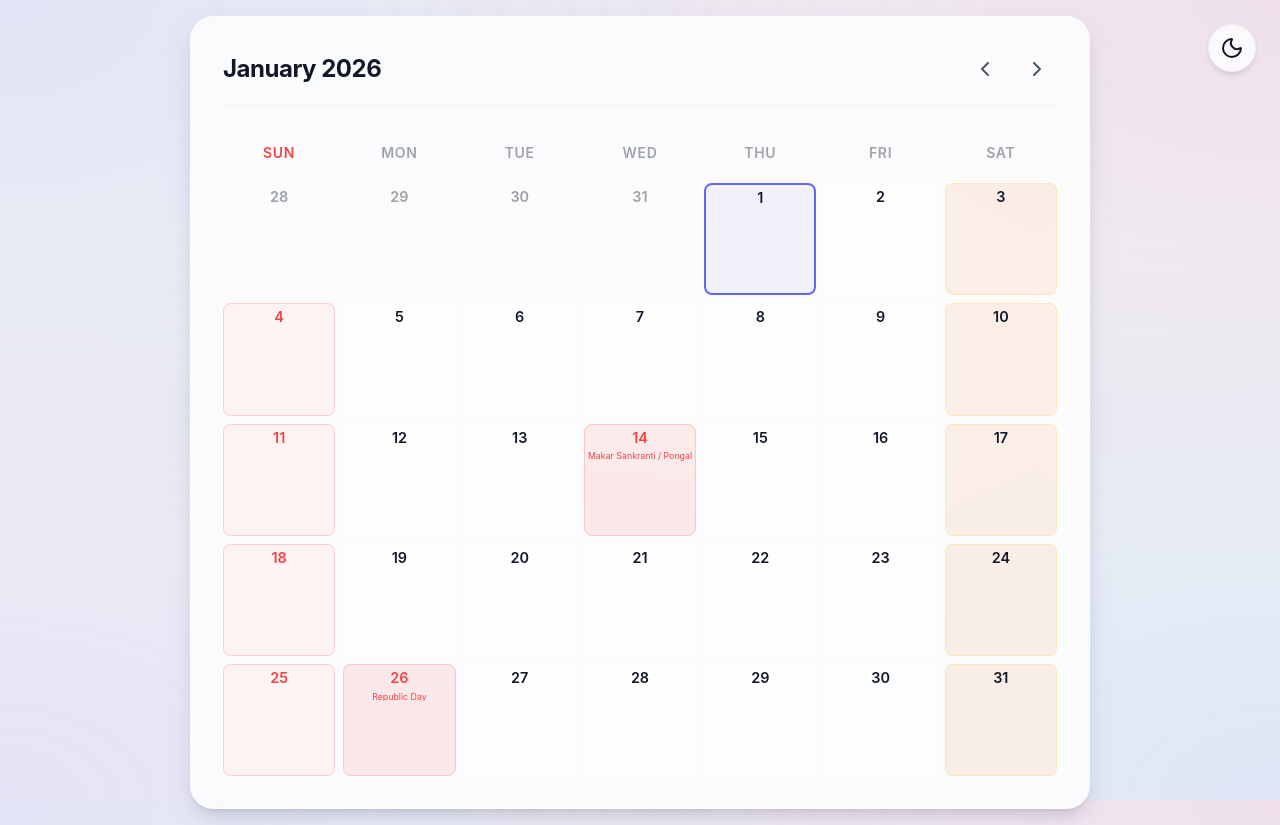
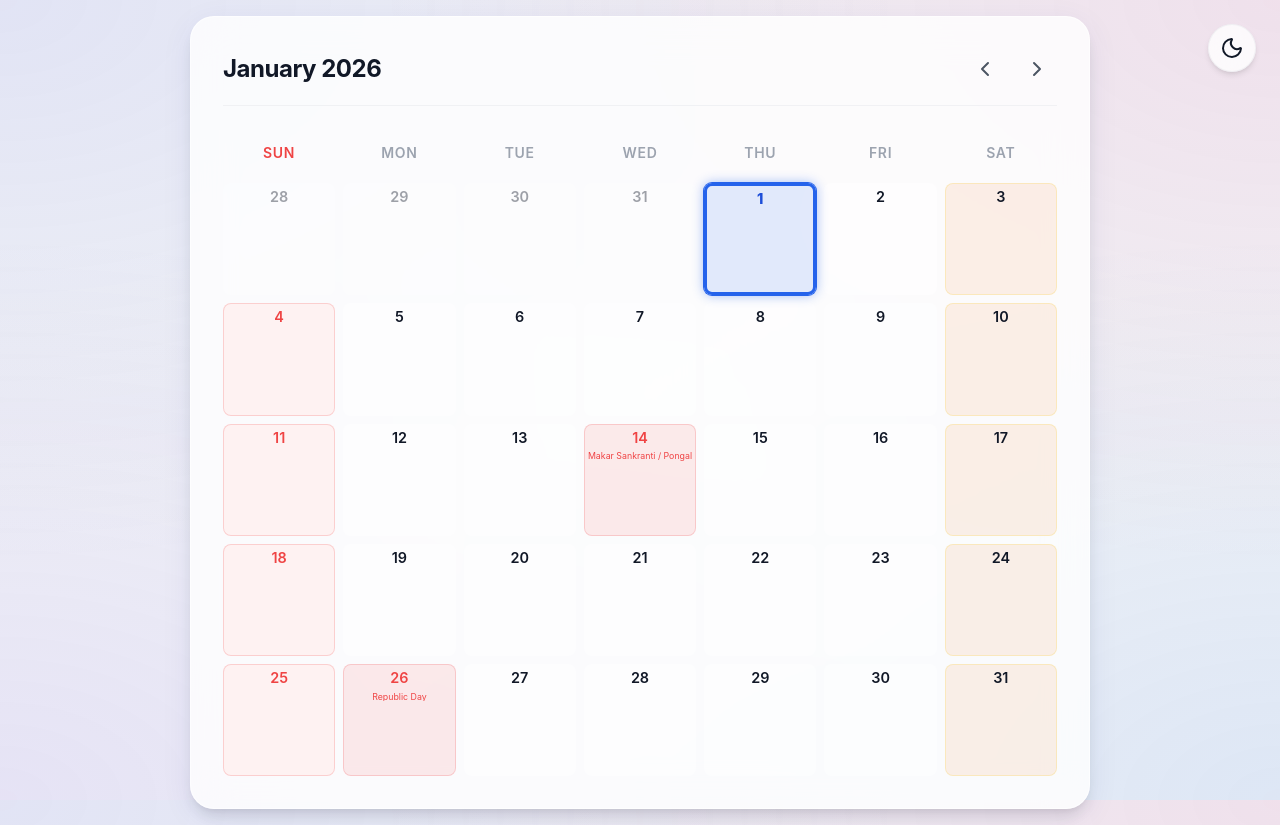
Before and after one commit to atultiwari997721/Calender, a React (Vite) app: page / in a window 1280 px wide. Built offline with nearby package versions, Linux system fonts and the light colour scheme.

Commit message:
Highlight current date with bright bold border and distinct glow

```diff
--- a/src/components/Calendar/Calendar.module.css
+++ b/src/components/Calendar/Calendar.module.css
@@ -98,8 +98,22 @@
 }
 
 .today {
-  border: 2px solid var(--primary-color);
-  background: rgba(44, 47, 228, 0.05);
+  border: 3px solid var(--today-border, #2563eb) !important;
+  box-shadow: 0 0 0 1px var(--today-border, #2563eb), 0 0 12px var(--today-glow, rgba(37, 99, 235, 0.45)) !important;
+  background: var(--today-bg, rgba(37, 99, 235, 0.12)) !important;
+  font-weight: 700;
+  position: relative;
+  z-index: 2;
+}
+
+.today .dayNumber {
+  font-weight: 800;
+  color: var(--today-number, #1d4ed8);
+}
+
+.today:hover {
+  border: 3px solid var(--today-border, #2563eb) !important;
+  box-shadow: 0 0 0 1px var(--today-border, #2563eb), 0 4px 16px var(--today-glow, rgba(37, 99, 235, 0.55)) !important;
 }
 
 .sunday {
--- a/src/styles/variables.css
+++ b/src/styles/variables.css
@@ -16,6 +16,11 @@
   --sunday-bg: #fef2f2;
 
   --border-color: rgba(229, 231, 235, 0.5);
+
+  --today-border: #2563eb;
+  --today-bg: rgba(37, 99, 235, 0.12);
+  --today-glow: rgba(37, 99, 235, 0.45);
+  --today-number: #1d4ed8;
 
   /* Typography */
   --font-family: 'Inter', system-ui, -apple-system, sans-serif;
@@ -55,4 +60,8 @@
   --text-muted: #6b7280;
   --border-color: rgba(75, 85, 99, 0.5);
   --sunday-bg: rgba(239, 68, 68, 0.1);
+  --today-border: #38bdf8;
+  --today-bg: rgba(56, 189, 248, 0.18);
+  --today-glow: rgba(56, 189, 248, 0.5);
+  --today-number: #7dd3fc;
 }
```
